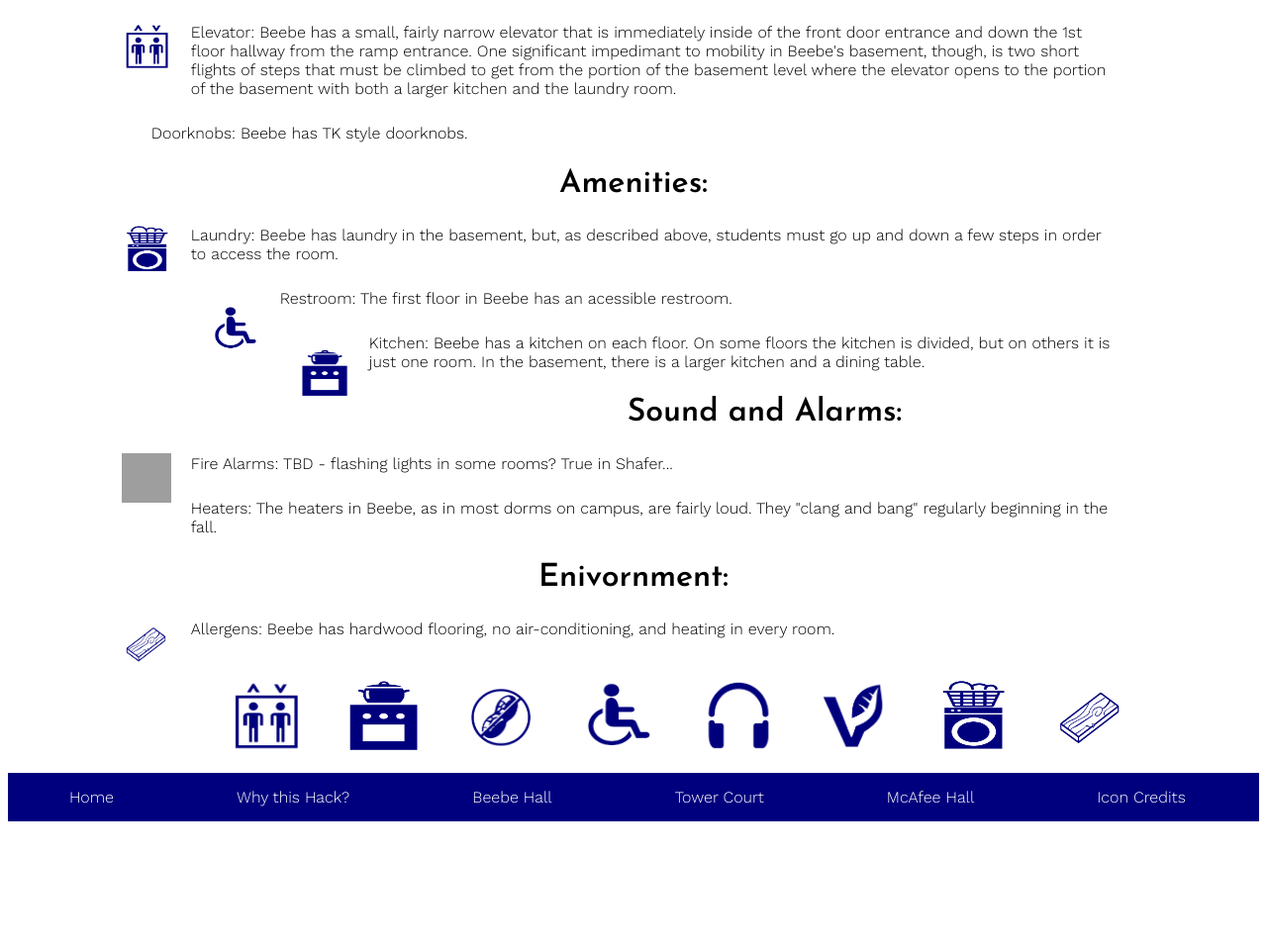
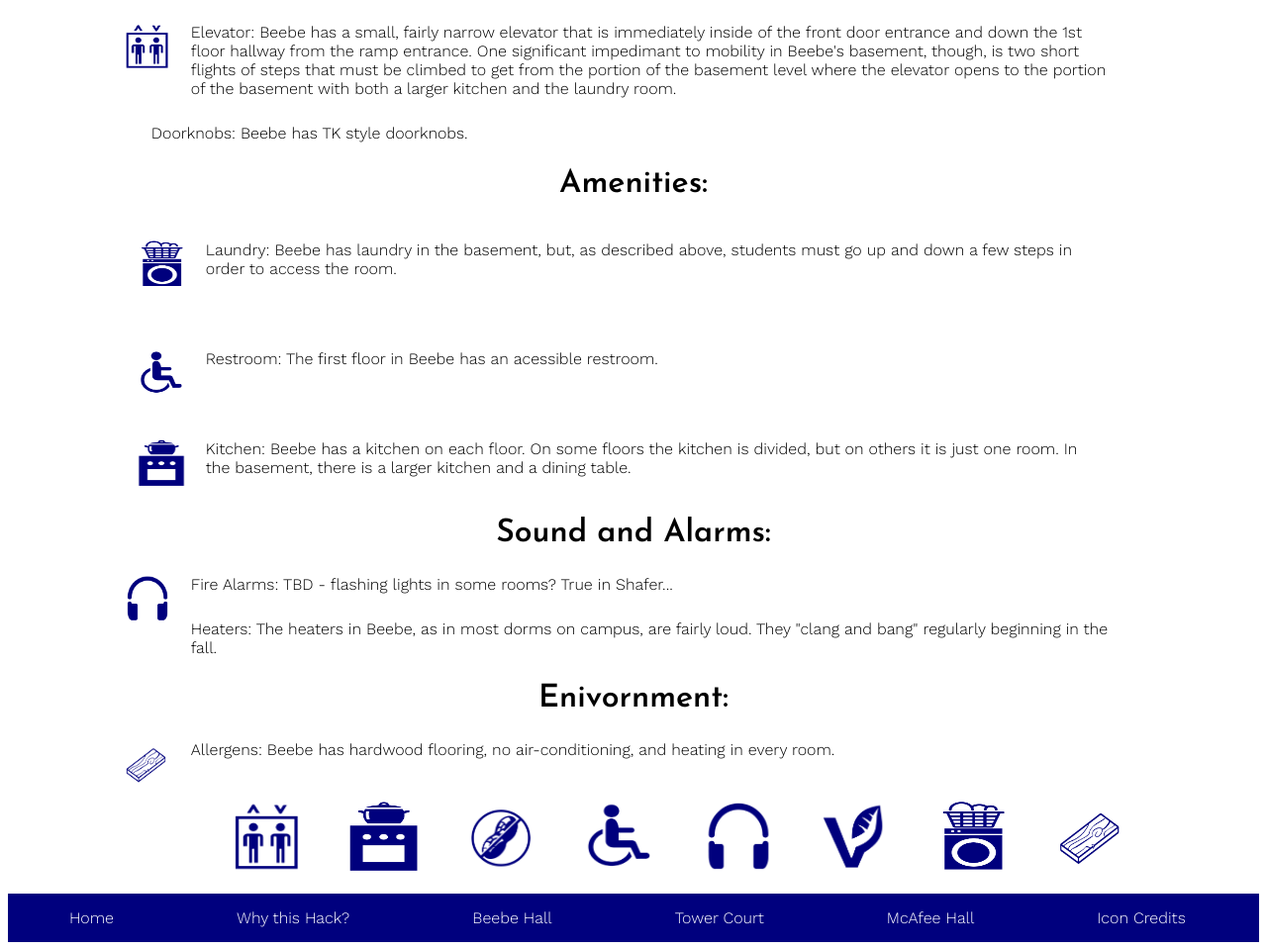
Before and after one commit to mgamino/whackproject, a Python web app: template templates/beebe.html in a window 1280 px wide. Shown: the part 808-1768 px from the top of the page at 99% size. Before the commit the page ends 1638 px from the top, so only its background shows below. Run offline with Jinja, Linux system fonts and the light colour scheme; the template is opened without the code that fills it, so the values that code supplies are empty; grey boxes are pictures that could not be loaded.

Commit message:
words words words

```diff
--- a/stylesheets/style.css
+++ b/stylesheets/style.css
@@ -112,6 +112,10 @@ h1, h2, h3 {
     margin: 25px;
 }
 
+.icontext{
+    padding: 15px;
+}
+
 #building {
     position: relative;
 }
--- a/templates/beebe.html
+++ b/templates/beebe.html
@@ -41,6 +41,7 @@
 
         <h2>Food:</h2>
 
+
         <div class="iconcontent">
                 <img src="/images/restroom.png" alt="Wheelchair icon" class="icon">
         </div>
@@ -74,25 +75,31 @@
 
         <h2>Amenities:</h2>
 
+        <div class="icontext">
             <div class="iconcontent">
                  <img src="/images/laundry.png" alt="Laundry icon" class="icon">
             </div>
             <p>Laundry: Beebe has laundry in the basement, but, as described above, students must go up and down a few steps in order to access the room. </p>
+        </div>
 
+        <div class="icontext">
             <div class="iconcontent">
                  <img src="/images/wheelchair.png" alt="Wheelchair icon" class="icon">
             </div>
         <p>Restroom: The first floor in Beebe has an acessible restroom.</p>
+        </div>
 
+        <div class="icontext">
             <div class="iconcontent">
                  <img src="/images/kitchen.png" alt="Kitchen icon" class="icon">
             </div>
             <p>Kitchen: Beebe has a kitchen on each floor. On some floors the kitchen is divided, but on others it is just one room. In the basement, there is a larger kitchen and a dining table. </p>
+        </div>
 
         <h2>Sound and Alarms: </h2>
 
         <div class="iconcontent">
-             <img src="/images/sound.png.png" alt="Sound icon" class="icon">
+             <img src="/images/sound.png" alt="Sound icon" class="icon">
         </div>
 
         <p>Fire Alarms: TBD - flashing lights in some rooms? True in Shafer...</p>
```
Lines whose indentation alone changed are shown as unchanged.
